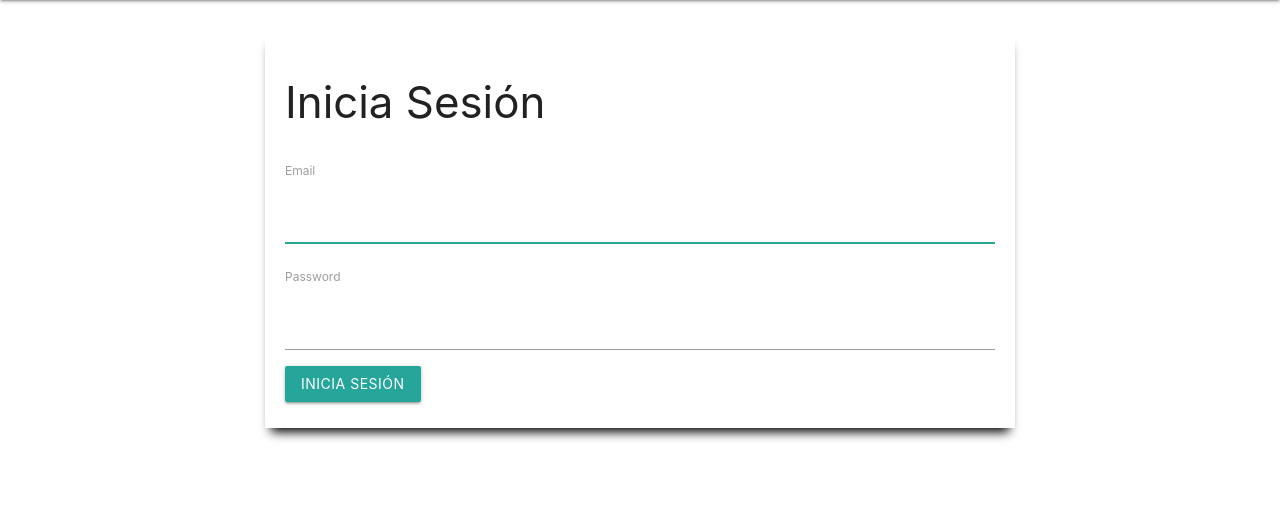
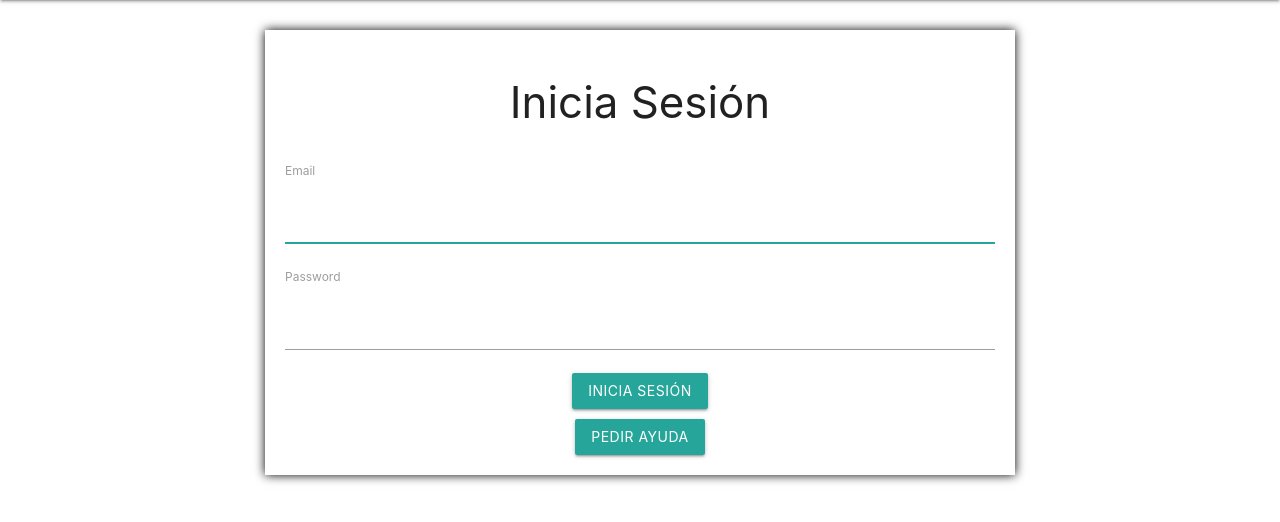
Before and after one commit to Rafa2410/Atenea, a Symfony app: template templates/security/login.html.twig in a window 1280 px wide. Shown: the part 64-586 px from the top of the page. Run offline with Twig, Linux system fonts and the light colour scheme; the template is opened without the code that fills it, so the values that code supplies are empty; some libraries are stand-ins or nearby versions.

Commit message:
Boton pedir ayuda

```diff
--- a/templates/base.html.twig
+++ b/templates/base.html.twig
@@ -23,10 +23,25 @@
             }
             .container{
                 padding: 20px;
-                box-shadow: 0px 10px 10px -6px black;
+                box-shadow: 0px 0px 10px 0px black;
                 line-height: 50px;
                 width: 750px;
                 margin-top: 30px;
+                margin-bottom: 30px;
+            }
+            .buttons-form{
+                display: flex;
+                margin-top: 15px;
+                text-align: center;
+                display: flex;
+                flex-direction: column;
+                align-items: center;
+            }
+            .center{
+                text-align: center;
+            }
+            select{
+                height: 75px;
             }
         </style>
         <nav>
--- a/templates/security/login.html.twig
+++ b/templates/security/login.html.twig
@@ -9,6 +9,8 @@
         <div class="alert alert-danger">{{ error.messageKey|trans(error.messageData, 'security') }}</div>
     {% endif %}
 
+    <h3 class="h3 mb-3 font-weight-normal center">Inicia Sesión</h3>
+
     {% if app.user %}
         <br>
         <div class="mb-3">
@@ -16,7 +18,6 @@
         </div>
     {% endif %}
 
-    <h3 class="h3 mb-3 font-weight-normal">Inicia Sesión</h3>
     <label for="inputEmail">Email</label>
     <input type="email" value="{{ last_username }}" name="email" id="inputEmail" class="form-control" required autofocus>
     <br>
@@ -38,9 +39,16 @@
         </div>
     #}
     <br>
-    <button class="btn btn-lg btn-primary" type="submit">
-        Inicia Sesión
-    </button>
+    <div class="buttons-form">
+        <button class="btn btn-lg btn-primary" type="submit">
+            Inicia Sesión
+        </button>
+        <div style="height:10px;"></div>
+        <button class="btn btn-lg btn-primary">
+            Pedir ayuda
+        </button>
+    </div>
 </form>
+
 </div>
 {% endblock %}
```
Also changed, not shown: templates/register/index.html.twig (+4 -4 lines).
